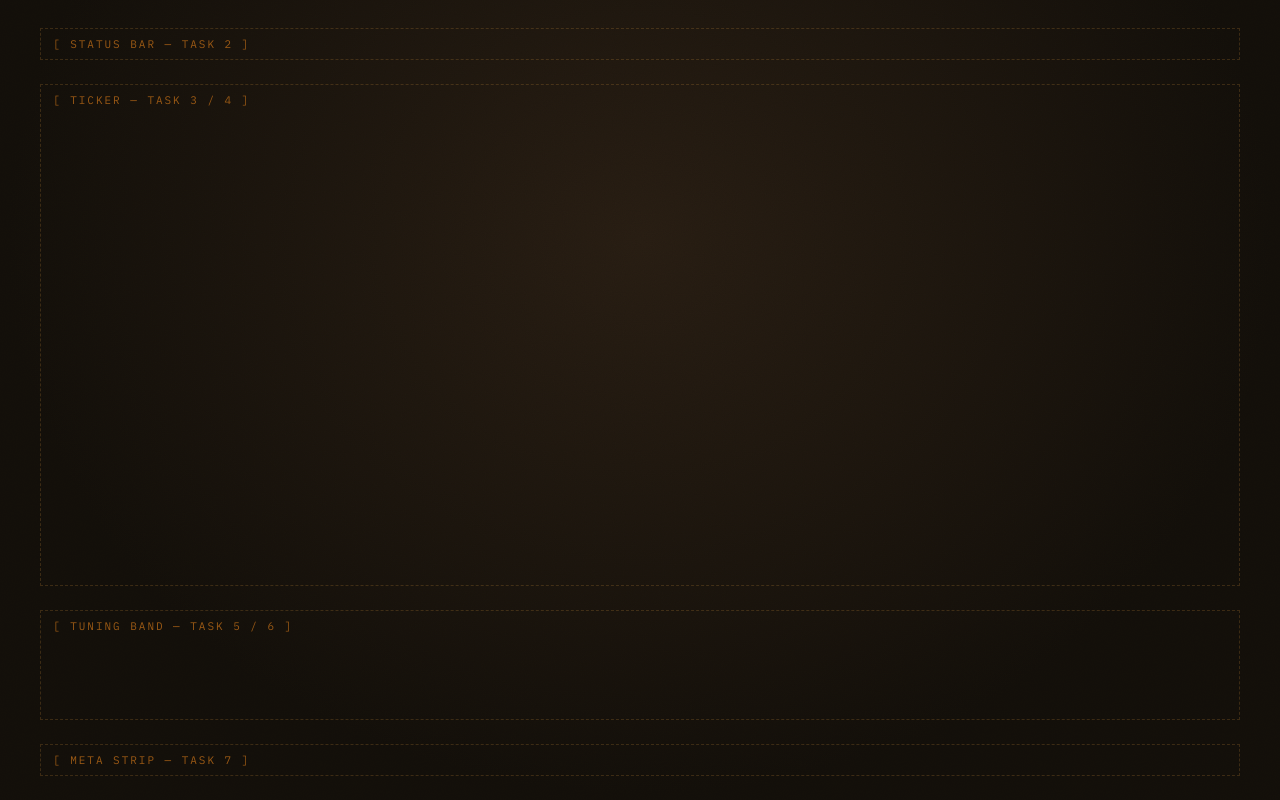
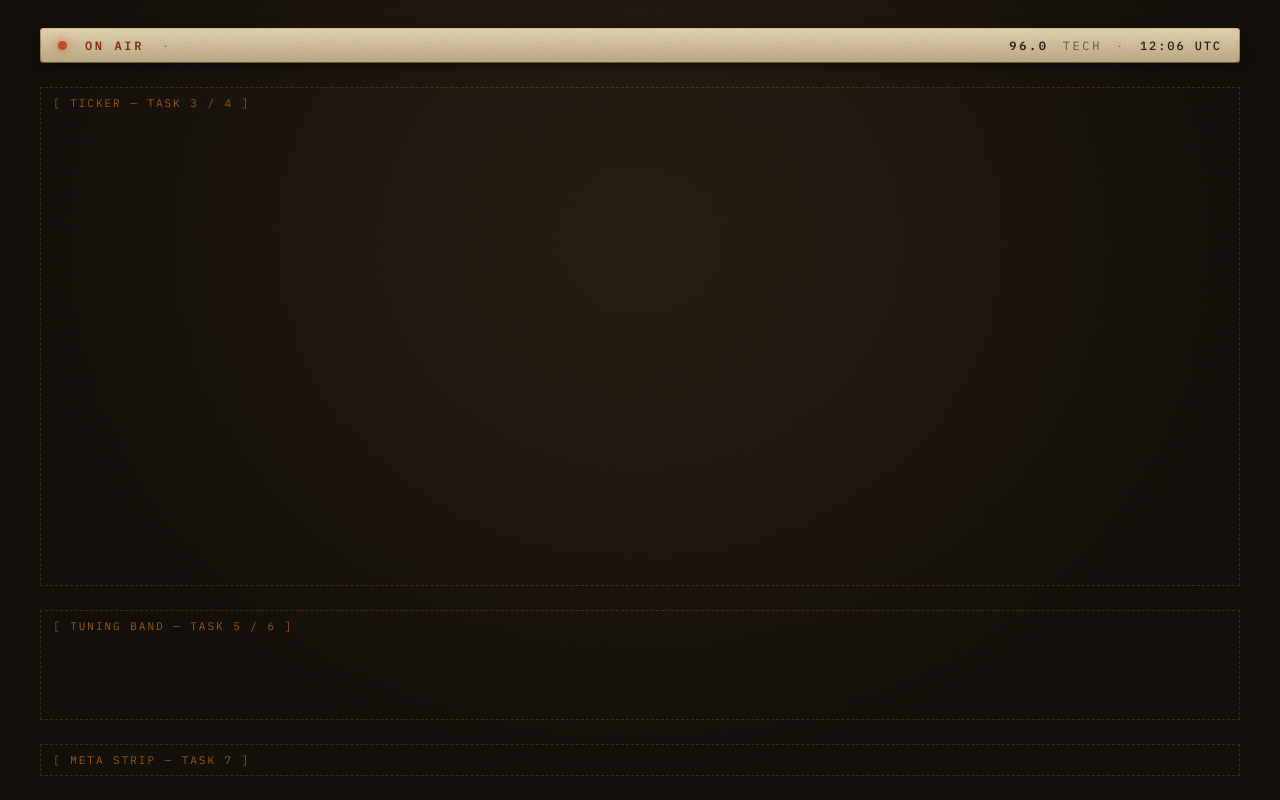
Before and after one commit to catarinaniny/personalized-radio-station, a plain HTML site: page index.html in a window 1280 px wide. Drawn offline with Linux system fonts and the light colour scheme.

Commit message:
feat(radio): add status bar with on-air dot and ticking UTC clock

```diff
--- a/index.html
+++ b/index.html
@@ -76,11 +76,8 @@ body {
   margin: 0 auto;
 }
 
-/* Placeholders for components (filled in by later tasks) */
-.status,
-.ticker,
-.band,
-.meta {
+/* Shared placeholder (still used by ticker / band / meta until their tasks) */
+.ticker, .band, .meta {
   border: 1px dashed rgba(255,179,71,0.18);
   min-height: 32px;
   color: var(--crt-amber-dim);
@@ -91,20 +88,88 @@ body {
 }
 .ticker { min-height: 200px; }
 .band   { min-height: 110px; }
+
+/* Status bar */
+.status {
+  display: flex;
+  align-items: center;
+  gap: 18px;
+  padding: 10px 18px;
+  border-radius: 4px;
+  background: linear-gradient(180deg, var(--plate) 0%, var(--plate-deep) 100%);
+  color: var(--label-ink);
+  box-shadow:
+    inset 0 1px 0 rgba(255,235,190,0.55),
+    inset 0 -1px 0 rgba(60,40,15,0.4),
+    inset 0 0 0 1px rgba(60,40,15,0.35),
+    0 6px 18px -6px rgba(0,0,0,0.6);
+  font-size: 12px;
+  letter-spacing: 0.22em;
+  text-transform: uppercase;
+}
+.status .dot {
+  width: 9px; height: 9px;
+  border-radius: 50%;
+  background: var(--rust);
+  box-shadow: 0 0 10px rgba(197,72,30,0.85);
+  animation: live-pulse 1.6s ease-in-out infinite;
+}
+.status .label-on-air { font-weight: 600; color: var(--rust-deep); }
+.status .station {
+  margin-left: auto;
+  display: flex;
+  gap: 14px;
+  align-items: center;
+}
+.status .freq { font-weight: 600; }
+.status .name { color: var(--label-mid); }
+.status .clock {
+  color: var(--label-ink);
+  font-weight: 500;
+  letter-spacing: 0.16em;
+}
+.status .sep { opacity: 0.45; }
+@keyframes live-pulse {
+  0%, 100% { opacity: 1; }
+  50%      { opacity: 0.35; }
+}
 </style>
 </head>
 <body>
   <div class="grain" aria-hidden="true"></div>
 
   <main class="console" aria-label="Console-7 broadcast">
-    <header class="status">[ status bar — task 2 ]</header>
+    <header class="status">
+      <span class="dot" aria-hidden="true"></span>
+      <span class="label-on-air">On Air</span>
+      <span class="sep">·</span>
+      <span class="station">
+        <span class="freq" id="status-freq">96.0</span>
+        <span class="name" id="status-name">TECH</span>
+        <span class="sep">·</span>
+        <span class="clock" id="status-clock">00:00 UTC</span>
+      </span>
+    </header>
     <section class="ticker">[ ticker — task 3 / 4 ]</section>
     <section class="band">[ tuning band — task 5 / 6 ]</section>
     <footer class="meta">[ meta strip — task 7 ]</footer>
   </main>
 
   <script>
-    // Filled in by later tasks.
+    // ───── State ─────
+    const state = {
+      activeStationId: 'tech',  // default tune-in
+    };
+
+    // ───── Clock ─────
+    function pad2(n) { return String(n).padStart(2, '0'); }
+    function tickClock() {
+      const d = new Date();
+      const text = `${pad2(d.getUTCHours())}:${pad2(d.getUTCMinutes())} UTC`;
+      document.getElementById('status-clock').textContent = text;
+    }
+    tickClock();
+    setInterval(tickClock, 1000);
   </script>
 </body>
 </html>
```
